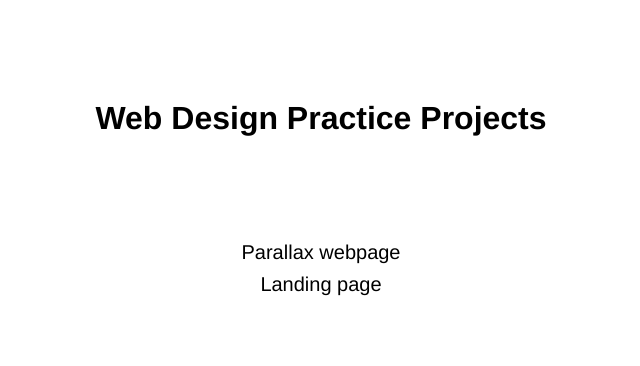
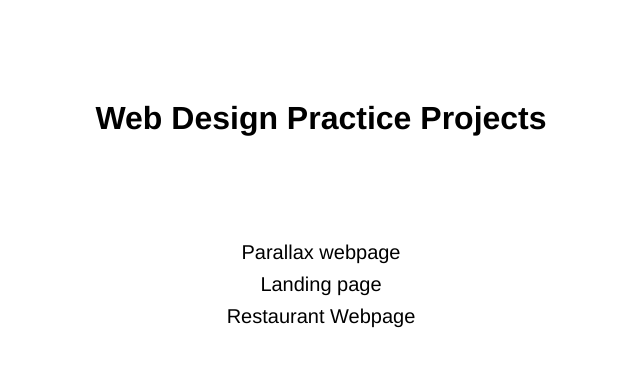
Before and after one commit to kinney34/web_design, a plain HTML site: page index.html in a window 1280 px wide. Shown: the whole page, without its empty margins (319-959 px from the left). Drawn offline with Linux system fonts and the light colour scheme.

Commit message:
Updating index

```diff
--- a/index.html
+++ b/index.html
@@ -10,6 +10,7 @@
   <ul>
     <li><a href='parallax.html'>Parallax webpage</a></li>
     <li><a href='landing_page.html'>Landing page</a></li>
+    <li><a href='restaurant_webpage.html'>Restaurant Webpage</a></li>
   </ul>
 </body>
 </html>
```
